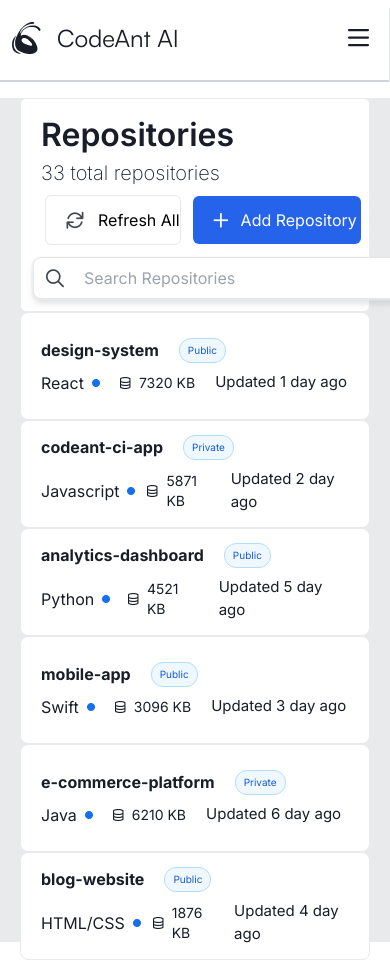
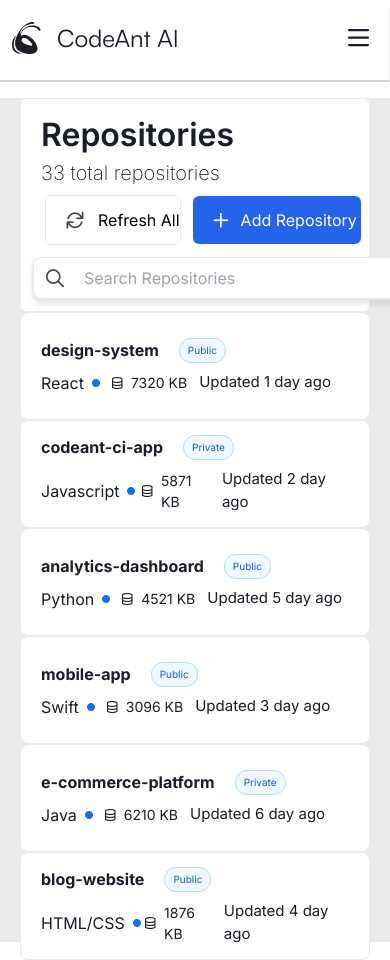
Before and after one commit to PradeepSahhu/CodeAnt_AI, a Next.js app: page /Repository in a window 390 px wide. Shown: the top 960 px of the page. Built offline with nearby package versions, Linux system fonts and the light colour scheme.

Commit message:
refactor code

```diff
--- a/app/Repository/page.js
+++ b/app/Repository/page.js
@@ -42,14 +42,14 @@ const RepositoryItem = ({
             {repoVisibility}
           </button>
         </div>
-        <div className="flex gap-5 sm:gap-10 mx-5">
+        <div className="flex gap-3 sm:gap-10 mx-5">
           <div className="flex gap-2 items-center">
             <p>{repoTech}</p>
             <img className="w-[8px] h-[8px]" src="./Repository/dot.png" />
           </div>
           <div className="flex items-center gap-2">
             <img src="./Repository/database.png" />
-            <p className="text-sm sm:text-md">{repoSize}</p>
+            <p className="text-[14px] sm:text-md">{repoSize}</p>
           </div>
 
           <p className="text-[15px] sm:text-md">Updated {repoUpdate} day ago</p>
```
